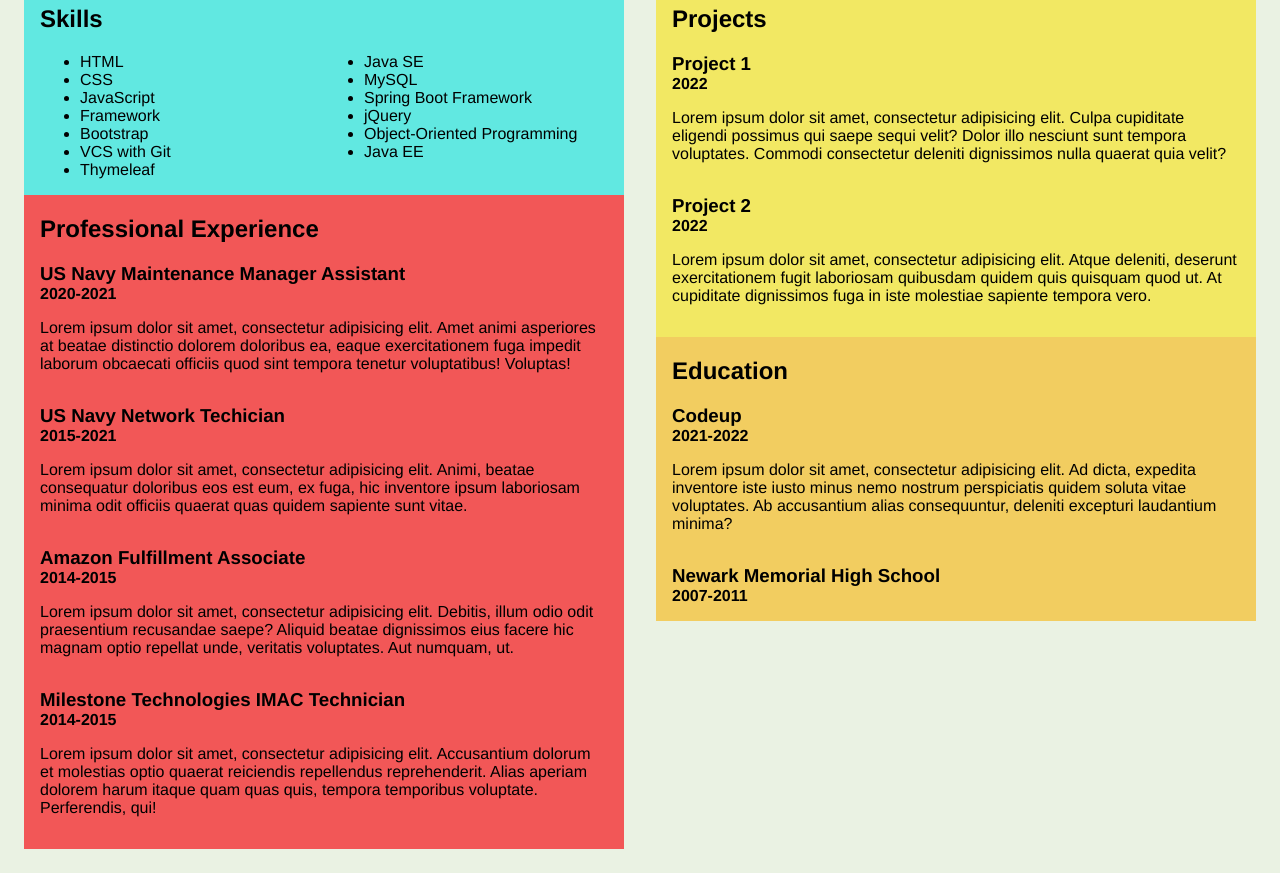
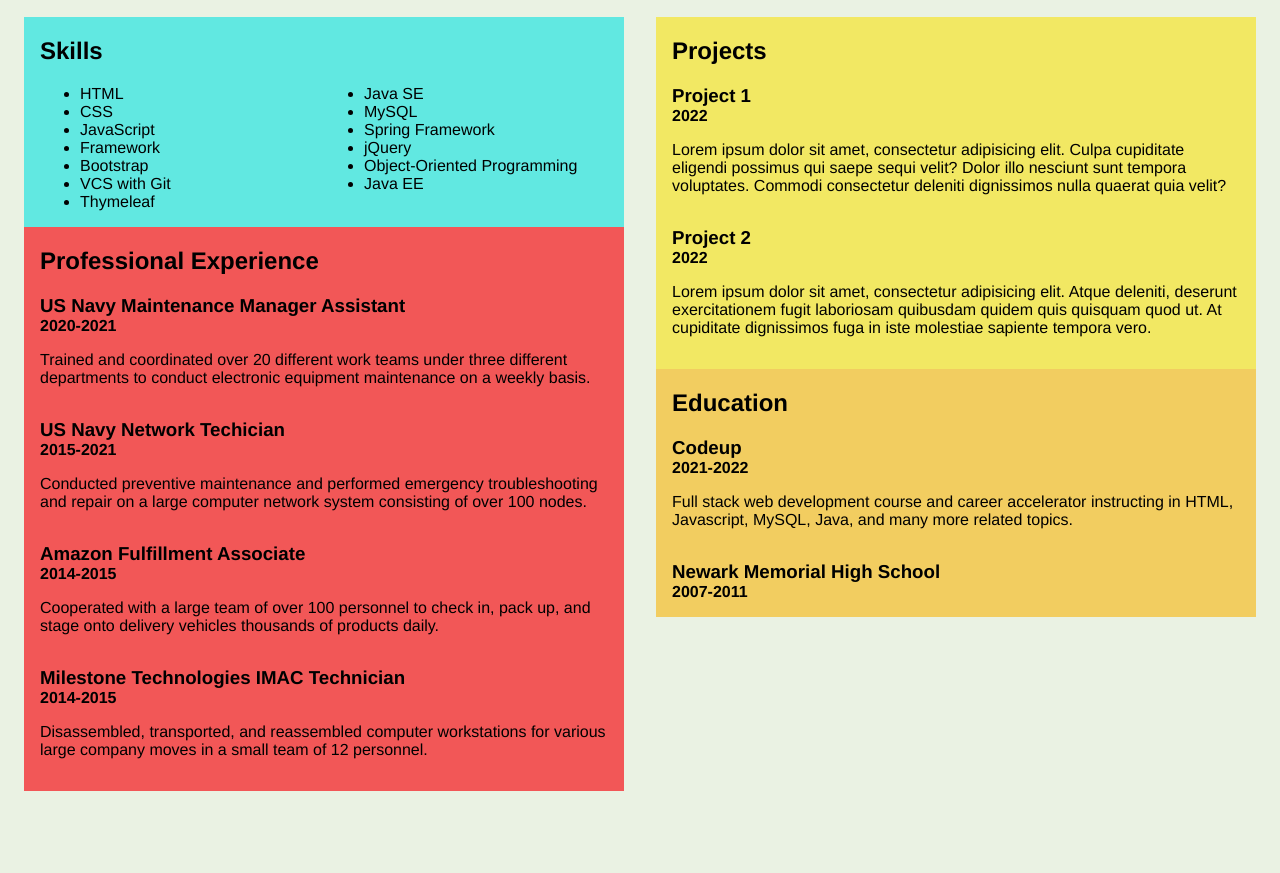
Before and after one commit to jsoleymanzadeh/online-resume, a plain HTML site: page index.html in a window 1280 px wide. Shown: the part 245-1118 px from the top of the page. After the commit the page ends 1060 px from the top, so only its background shows below. Drawn offline with Linux system fonts and the light colour scheme.

Commit message:
minor changes to html

```diff
--- a/index.html
+++ b/index.html
@@ -11,9 +11,10 @@
 <body>
 	<header>
 		<h1>Jasper Soleymanzadeh</h1>
-		<section id="summary">Lorem ipsum dolor sit amet, consectetur adipisicing elit. Adipisci autem cumque debitis
-			delectus esse et eum excepturi facere id iure maiores minus modi nihil nisi officia placeat quae, sunt
-			voluptates?
+		<section id="summary">
+			<p>Highly motivated full stack developer and seasoned computer network technician with 6 years of military
+				experience seeking to utilize skills of software development, computer troubleshooting, and team
+				management in a new, fulfilling, and lucrative career.</p>
 		</section>
 		<section id="contact">
 			<div><a href="tel:510-565-2330"><i class="fas fa-phone"></i> (510) 565-2330</a></div>
@@ -40,7 +41,7 @@
 					<ul>
 						<li>Java SE</li>
 						<li>MySQL</li>
-						<li>Spring Boot Framework</li>
+						<li>Spring Framework</li>
 						<li>jQuery</li>
 						<li>Object-Oriented Programming</li>
 						<li>Java EE</li>
@@ -52,30 +53,26 @@
 				<div>
 					<h3>US Navy Maintenance Manager Assistant</h3>
 					<h4>2020-2021</h4>
-					<p>Lorem ipsum dolor sit amet, consectetur adipisicing elit. Amet animi asperiores at beatae
-						distinctio dolorem doloribus ea, eaque exercitationem fuga impedit laborum obcaecati officiis
-						quod sint tempora tenetur voluptatibus! Voluptas!</p>
+					<p>Trained and coordinated over 20 different work teams under three different departments to conduct
+						electronic equipment maintenance on a weekly basis.</p>
 				</div>
 				<div>
 					<h3>US Navy Network Techician</h3>
 					<h4>2015-2021</h4>
-					<p>Lorem ipsum dolor sit amet, consectetur adipisicing elit. Animi, beatae consequatur doloribus eos
-						est eum, ex fuga, hic inventore ipsum laboriosam minima odit officiis quaerat quas quidem
-						sapiente sunt vitae.</p>
+					<p>Conducted preventive maintenance and performed emergency troubleshooting and repair on a large
+						computer network system consisting of over 100 nodes.</p>
 				</div>
 				<div>
 					<h3>Amazon Fulfillment Associate</h3>
 					<h4>2014-2015</h4>
-					<p>Lorem ipsum dolor sit amet, consectetur adipisicing elit. Debitis, illum odio odit praesentium
-						recusandae saepe? Aliquid beatae dignissimos eius facere hic magnam optio repellat unde,
-						veritatis voluptates. Aut numquam, ut.</p>
+					<p>Cooperated with a large team of over 100 personnel to check in, pack up, and stage onto delivery
+						vehicles thousands of products daily.</p>
 				</div>
 				<div>
 					<h3>Milestone Technologies IMAC Technician</h3>
 					<h4>2014-2015</h4>
-					<p>Lorem ipsum dolor sit amet, consectetur adipisicing elit. Accusantium dolorum et molestias optio
-						quaerat reiciendis repellendus reprehenderit. Alias aperiam dolorem harum itaque quam quas quis,
-						tempora temporibus voluptate. Perferendis, qui!</p>
+					<p>Disassembled, transported, and reassembled computer workstations for various large company moves
+						in a small team of 12 personnel.</p>
 				</div>
 			</section>
 		</section>
@@ -102,9 +99,8 @@
 				<div>
 					<h3>Codeup</h3>
 					<h4>2021-2022</h4>
-					<p>Lorem ipsum dolor sit amet, consectetur adipisicing elit. Ad dicta, expedita inventore iste iusto
-						minus nemo nostrum perspiciatis quidem soluta vitae voluptates. Ab accusantium alias
-						consequuntur, deleniti excepturi laudantium minima?</p>
+					<p>Full stack web development course and career accelerator instructing in HTML, Javascript, MySQL,
+						Java, and many more related topics.</p>
 				</div>
 				<div>
 					<h3>Newark Memorial High School</h3>
```
